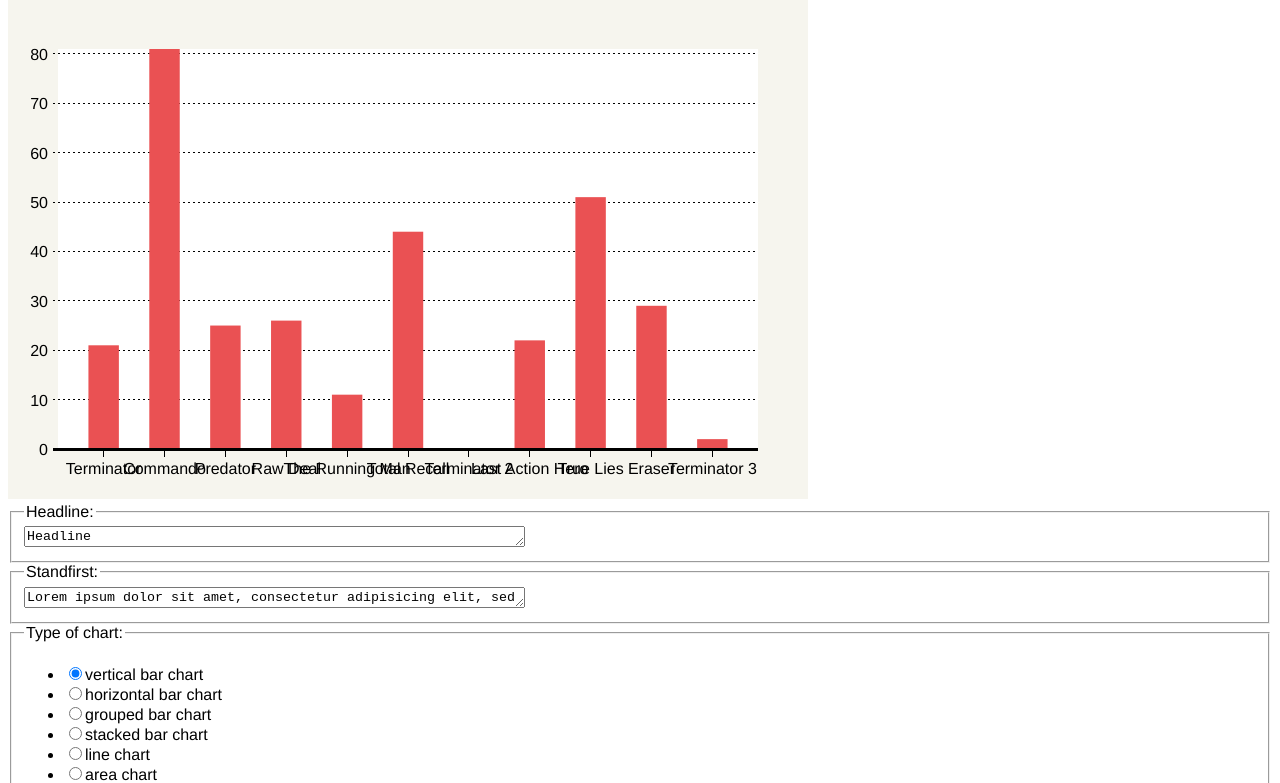
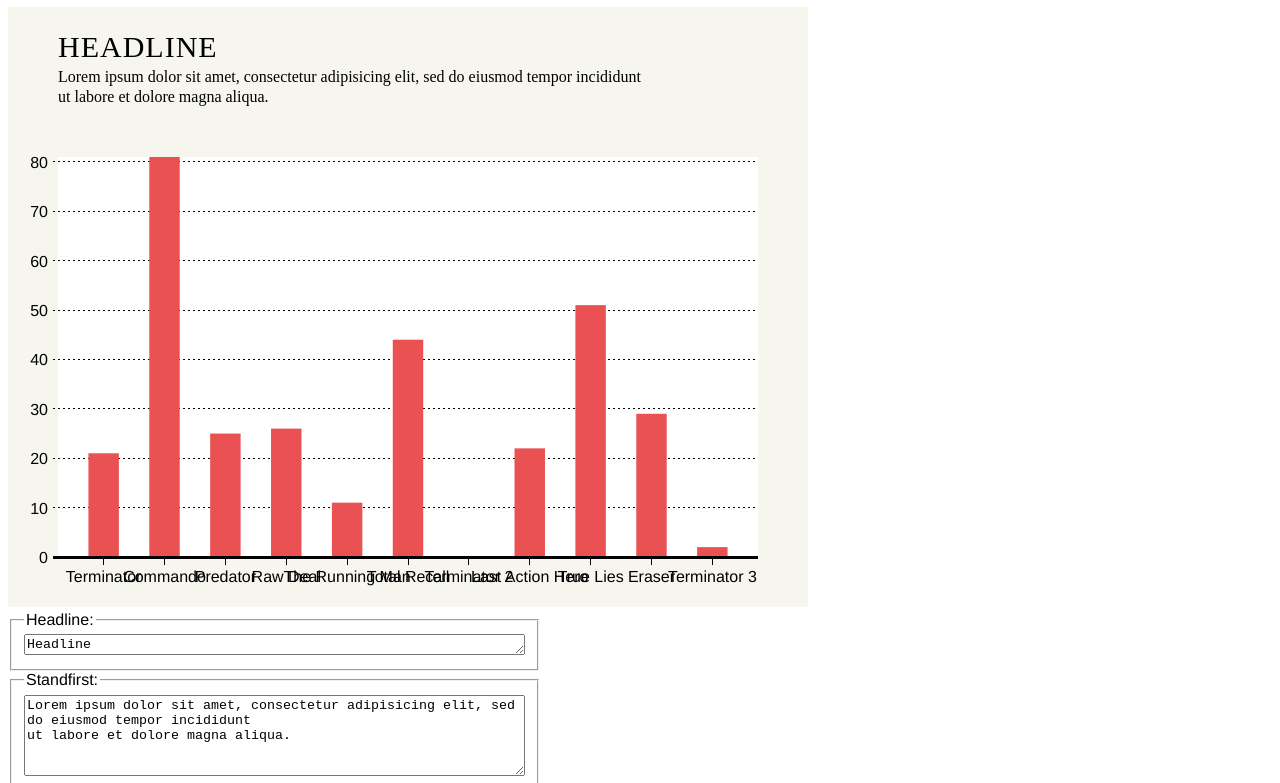
Before and after one commit to chris-creditdesign/nature-autograph, a React app: page / in a window 1280 px wide. Shown: the part 81-864 px from the top of the page. Built offline with nearby package versions, Linux system fonts and the light colour scheme.

Commit message:
Adds basic manual line breaks to standfirst

```diff
--- a/src/components/App.js
+++ b/src/components/App.js
@@ -1,5 +1,5 @@
 import React from 'react'
-import Chart from './svg/Chart'
+import ChartContainer from './containers/ChartContainer'
 import ControlsContainer from './containers/ControlsContainer'
 import '../stylesheets/App.css'
 
@@ -7,7 +7,7 @@
 	<div className="app">
 		<h1>Nature ChartBuilder
 		</h1>
-		<Chart />
+		<ChartContainer />
 		<ControlsContainer />
 
 	</div>
--- /dev/null
+++ b/src/components/containers/ChartContainer.js
@@ -0,0 +1,12 @@
+import Chart from '../svg/Chart'
+import { connect } from 'react-redux'
+
+const mapStateToProps = (state, props) =>
+	({
+		headline: state.headline,
+		standfirst: state.standfirst
+	})
+
+const ChartContainer = connect(mapStateToProps)(Chart)
+
+export default ChartContainer
--- a/src/components/svg/Bars.js
+++ b/src/components/svg/Bars.js
@@ -4,7 +4,7 @@
 
 	const { height } = svgDimensions
 	const { xScale, yScale } = scales
-	const { top, bottom, left } = margins
+	const { top, headlineHeight, bottom, left } = margins
 
 	const bars = (
 		data.map(datum =>
@@ -20,7 +20,7 @@
 	)
 
 	return (
-		<g transform={`translate(${top},${left})`}>
+		<g transform={`translate(${left},${top + headlineHeight})`}>
 			{bars}
 		</g>
 	)
--- a/src/components/svg/Baseline.js
+++ b/src/components/svg/Baseline.js
@@ -4,7 +4,7 @@
 
 	const { width } = svgDimensions
 	const { yScale } = scales
-	const { top, left, right } = margins
+	const { top, headlineHeight, left, right } = margins
 
 	const solidStyle = {
 			stroke: "#000000",
@@ -14,7 +14,7 @@
 	}
 
 	return (
-		<g className="baseline" transform={`translate(${left},${top})`}>
+		<g className="baseline" transform={`translate(${left},${top + headlineHeight})`}>
 			{ yScale.ticks().map( (elem, i) => {
 					return i !== 0 ?
 						null :
--- a/src/components/svg/Chart.js
+++ b/src/components/svg/Chart.js
@@ -1,6 +1,8 @@
 import React, { Component } from 'react'
 import { scaleLinear, scaleBand } from 'd3-scale'
 
+import Headline from './Headline'
+import Standfirst from './Standfirst'
 import YAxis from './YAxis'
 import XAxis from './XAxis'
 import Bars from './Bars'
@@ -17,7 +19,7 @@
 	}
 
 	render() {
-		const margins = {top: 50, right: 50, bottom: 50, left: 50}
+		const margins = {top: 50, headlineHeight: 100, right: 50, bottom: 50, left: 50}
 		const svgDimensions = {
 			width: 800,
 			height: 500
@@ -35,11 +37,13 @@
 			.range([svgDimensions.height - margins.bottom - margins.top, 0])
 
 		return (
-			<svg id="svg-chart" width={svgDimensions.width} height={svgDimensions.height}>
+			<svg id="svg-chart"
+				width={svgDimensions.width}
+				height={svgDimensions.height + margins.headlineHeight}>
 				<rect
 					className="svg-background"
 					width={svgDimensions.width}
-					height={svgDimensions.height}
+					height={svgDimensions.height + margins.headlineHeight}
 					fill={"#f6f5ee"}
 					x={0} y={0} >
 				</rect>
@@ -49,8 +53,19 @@
 					width={svgDimensions.width - margins.right - margins.left}
 					height={svgDimensions.height - margins.top - margins.bottom }
 					fill={"#ffffff"}
-					x={margins.right} y={margins.top} >
+					x={margins.right} y={margins.top + margins.headlineHeight} >
 				</rect>
+
+				<Headline
+					margins={margins}
+					text={this.props.headline}
+				/>
+
+				<Standfirst
+					margins={margins}
+					svgDimensions={svgDimensions}
+					text={this.props.standfirst}
+				/>
 
 				<YAxis
 					scales={{ xScale, yScale }}
--- /dev/null
+++ b/src/components/svg/Headline.js
@@ -0,0 +1,23 @@
+import React from 'react'
+
+const Headline = ({ margins, text }) => {
+
+	const headlineStyle = {
+		textTransform: "uppercase",
+		fontFamily: "Knockout-68FullFeatherwt",
+		fontSize: 30,
+		letterSpacing: 1
+	}
+
+	return (
+		<text
+			x={margins.right}
+			y={margins.top}
+			style={headlineStyle}>
+			{text}
+		</text>
+	)
+
+}
+
+export default Headline
--- /dev/null
+++ b/src/components/svg/Standfirst.js
@@ -0,0 +1,35 @@
+import React, { Component } from 'react'
+
+class Standfirst extends Component {
+	componentDidMount() {
+		console.log(this.textElement.getBBox().height)
+	}
+
+	componentDidUpdate() {
+		console.log(this.textElement.getBBox().height)
+	}
+
+	render() {
+		const standfirstStyle = {
+			fontFamily: "NewsGothicMTOT-Regular"
+		}
+
+		return (
+			<text
+				ref={text => this.textElement = text}
+				style={standfirstStyle}>
+				{this.props.text.split(/\r?\n/g).map( (text,i) =>
+					<tspan
+						key={i}
+						x={this.props.margins.right}
+						y={this.props.margins.top + 25 + (i * 20)} >
+						{text}
+					</tspan>
+				)}
+			</text>
+		)
+	}
+
+}
+
+export default Standfirst
--- a/src/components/svg/XAxis.js
+++ b/src/components/svg/XAxis.js
@@ -4,7 +4,7 @@
 
 	const { height } = svgDimensions
 	const { xScale } = scales
-	const { left, bottom } = margins
+	const { headlineHeight, left, bottom } = margins
 
 	const smallTickStyle = {
 			stroke: "#000000",
@@ -41,7 +41,7 @@
 			)
 
 	return (
-		<g className="xAxis" transform={`translate(${left},${height - bottom})`}>
+		<g className="xAxis" transform={`translate(${left},${height + headlineHeight - bottom})`}>
 			<g className="xTicks">
 				{ticks}
 			</g>
--- a/src/components/svg/YAxis.js
+++ b/src/components/svg/YAxis.js
@@ -5,7 +5,7 @@
 
 	const { width } = svgDimensions
 	const { yScale } = scales
-	const { top, left, right } = margins
+	const { top, headlineHeight, left, right } = margins
 	const percentage = format(formatString)
 
 	const dottedStyle = {
@@ -45,7 +45,7 @@
 				)
 
 	return (
-		<g className="yAxis" transform={`translate(${left},${top})`}>
+		<g className="yAxis" transform={`translate(${left},${top + headlineHeight})`}>
 			<g className="yTicks">
 				{ticks}
 			</g>
--- a/src/components/ui/Controls.js
+++ b/src/components/ui/Controls.js
@@ -44,6 +44,7 @@
 
 				<TextInput
 					legend="Standfirst"
+					rows={5}
 					defaultValue={props.standfirst}
 					onChange={(e) => props.onStandfirstChange(e.target.value)}
 				/>
--- a/src/initialState.json
+++ b/src/initialState.json
@@ -1,6 +1,6 @@
 {
 	"headline": "Headline",
-	"standfirst": "Lorem ipsum dolor sit amet, consectetur adipisicing elit, sed do eiusmod tempor incididunt ut labore et dolore magna aliqua.",
+	"standfirst": "Lorem ipsum dolor sit amet, consectetur adipisicing elit, sed do eiusmod tempor incididunt\nut labore et dolore magna aliqua.",
 	"chartType": "vertical-bar",
 	"data": [
 		{ "title": "Terminator", "value": 21, "year": 1984 },
--- a/src/stylesheets/App.css
+++ b/src/stylesheets/App.css
@@ -1,3 +1,7 @@
 body {
   font-family: helvetica;
 }
+
+div {
+	display: inline-block;
+}
```
